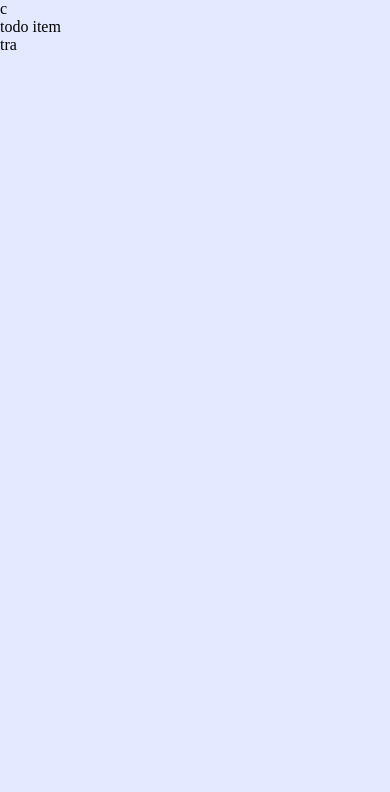
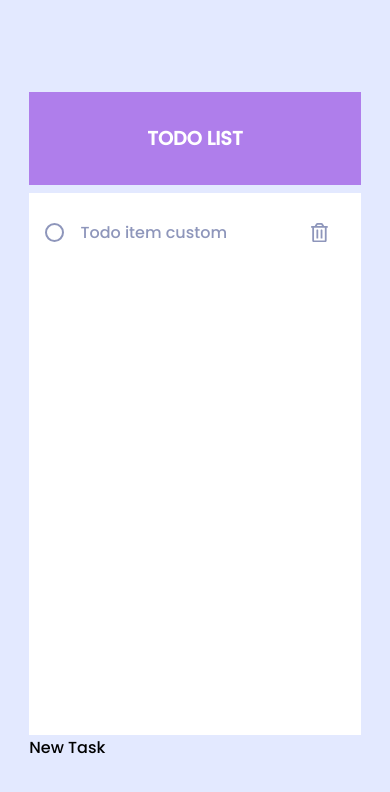
Before and after one commit to suryavivekofficial/todo-list-with-vanilla-JS, a plain HTML site: page index.html in a window 390 px wide. Drawn offline with Linux system fonts and the light colour scheme.

Commit message:
added css for mobile

```diff
--- a/index.html
+++ b/index.html
@@ -11,16 +11,24 @@
 
 <body>
     <div class="container">
-        <div class="title"></div>
+        <div class="title">TODO LIST</div>
         <div class="todo-pane">
             <div class="todos">
-                <div class="circle">c</div>
-                <div class="todo">todo item</div>
-                <div class="trash">tra</div>
+                <label class="todo">
+                    <input type="checkbox" class="checkbox-round">
+                    Todo item custom
+                </label>
+                <svg aria-hidden="true" focusable="false" data-prefix="far" data-icon="trash-alt"
+                    class="trash svg-inline--fa fa-trash-alt fa-w-14" role="img" xmlns="http://www.w3.org/2000/svg"
+                    viewBox="0 0 448 512">
+                    <path fill="currentColor"
+                        d="M268 416h24a12 12 0 0 0 12-12V188a12 12 0 0 0-12-12h-24a12 12 0 0 0-12 12v216a12 12 0 0 0 12 12zM432 80h-82.41l-34-56.7A48 48 0 0 0 274.41 0H173.59a48 48 0 0 0-41.16 23.3L98.41 80H16A16 16 0 0 0 0 96v16a16 16 0 0 0 16 16h16v336a48 48 0 0 0 48 48h288a48 48 0 0 0 48-48V128h16a16 16 0 0 0 16-16V96a16 16 0 0 0-16-16zM171.84 50.91A6 6 0 0 1 177 48h94a6 6 0 0 1 5.15 2.91L293.61 80H154.39zM368 464H80V128h288zm-212-48h24a12 12 0 0 0 12-12V188a12 12 0 0 0-12-12h-24a12 12 0 0 0-12 12v216a12 12 0 0 0 12 12z">
+                    </path>
+                </svg>
             </div>
 
         </div>
-        <div class="new-task"></div>
+        <div class="new-task">New Task</div>
     </div>
 </body>
 
--- a/styles/style.scss
+++ b/styles/style.scss
@@ -1,11 +1,93 @@
+@font-face {
+  font-family: "poppins";
+  src: url(./Poppins-Medium.ttf);
+}
+
+$text-color: #8e96bb;
+$theme-color: #af7eeb;
+$bg-color: #e3e9ff;
+
 * {
   margin: 0;
   padding: 0;
   box-sizing: border-box;
+  font-family: "poppins", "arial", "serif";
 }
 
 body {
   min-height: 100vh;
   overflow-x: hidden;
-  background-color: #e3e9ff;
+  background-color: $bg-color;
+  display: flex;
+  justify-content: center;
+  align-items: center;
 }
+
+.container {
+  min-height: 80vh;
+  min-width: 85vw;
+  display: grid;
+  grid-template-rows: 1fr 5fr auto;
+
+  .title {
+    margin: 0.5rem 0;
+    font-weight: bold;
+    font-size: larger;
+    color: white;
+    background-color: $theme-color;
+    display: flex;
+    align-items: center;
+    justify-content: center;
+  }
+
+  .todo-pane {
+    background-color: white;
+    display: flex;
+    justify-content: center;
+
+    .todos {
+      display: flex;
+      justify-content: space-between;
+      align-items: center;
+      width: 100%;
+      height: 5rem;
+
+      .todo {
+        user-select: none;
+        width: 75%;
+        min-height: 100%;
+        display: flex;
+        justify-content: flex-start;
+        align-items: center;
+        cursor: pointer;
+        color: $text-color;
+
+        .checkbox-round {
+          margin: 0 1rem;
+          height: 1.2rem;
+          width: 1.2rem;
+          background-color: white;
+          border-radius: 50%;
+          vertical-align: middle;
+          appearance: none;
+          border: $text-color 2px solid;
+          cursor: pointer;
+
+          &:checked {
+            background-color: $theme-color;
+          }
+        }
+      }
+
+      .trash {
+        height: 1.2rem;
+        width: 25%;
+        color: $text-color;
+        display: flex;
+        align-items: center;
+        justify-content: center;
+        cursor: pointer;
+      }
+    }
+  }
+}
```
Also changed, not shown: styles/Poppins-Medium.ttf (added), styles/style.css, 1 other file.
